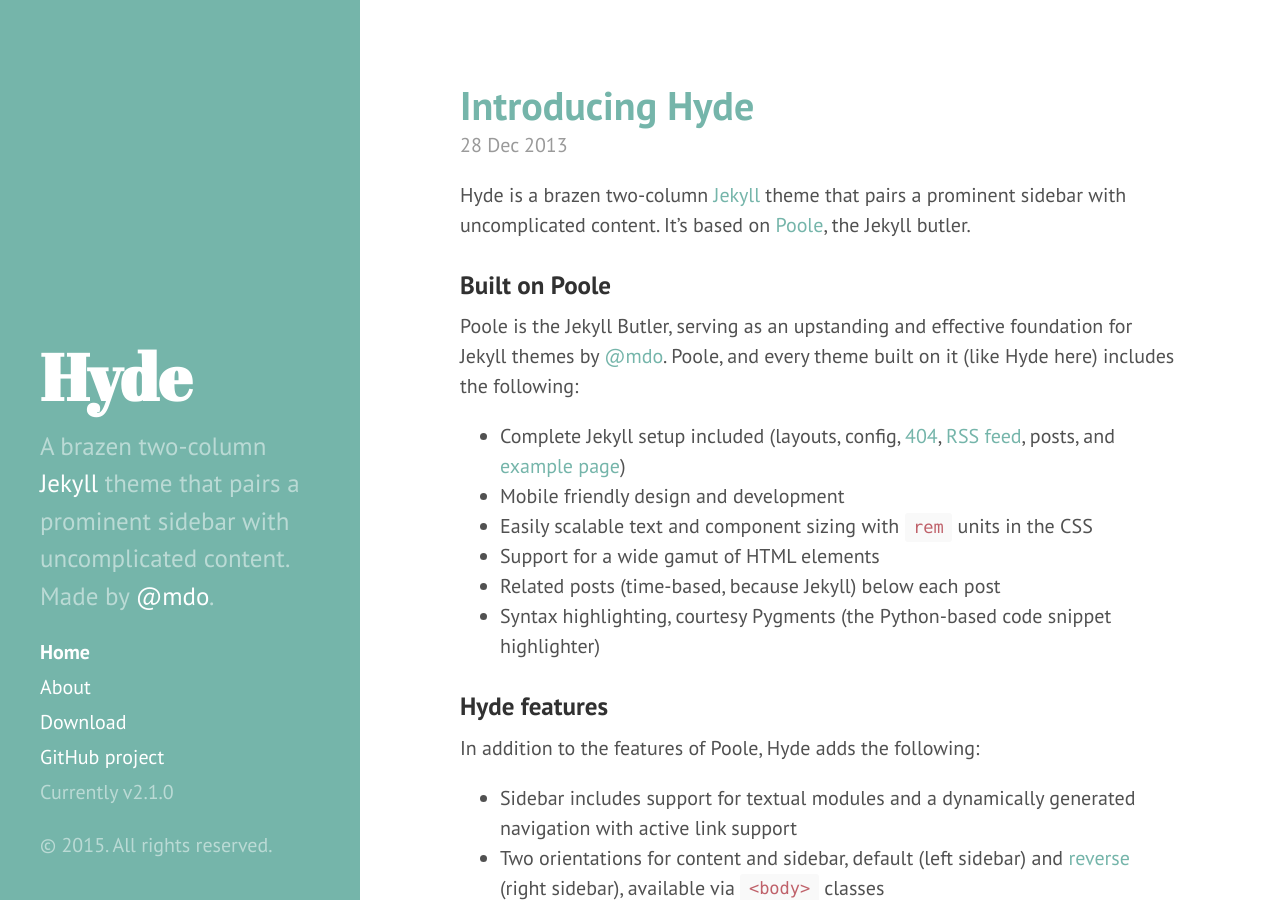
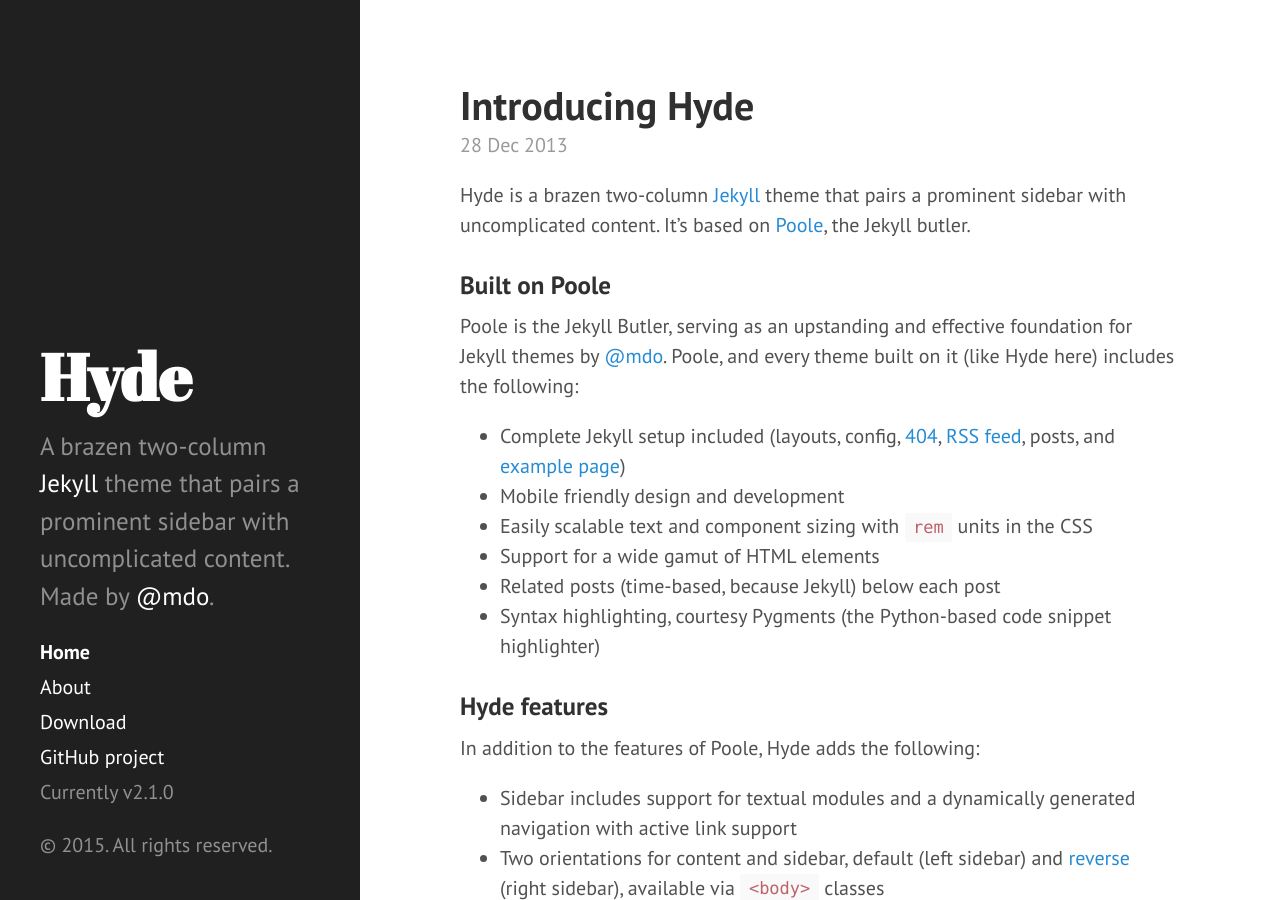
Before and after one commit to mamilaugesen/emuelu.github.io, a Jekyll site: the page built from index.html, in a window 1280 px wide and 900 px high. Built offline with Jekyll 4.4.1, drawn with Linux system fonts in a browser that asks for light colours; Markdown is read by kramdown in place of the engine named in the settings; the list of posts is cut into pages by our own code.

Commit message:
Updated default.html

```diff
--- a/_layouts/default.html
+++ b/_layouts/default.html
@@ -3,7 +3,7 @@
 
   {% include head.html %}
 
-  <body class="theme-base-0c">
+  <body class="theme-base-07">
 
     {% include sidebar.html %}
 
```
